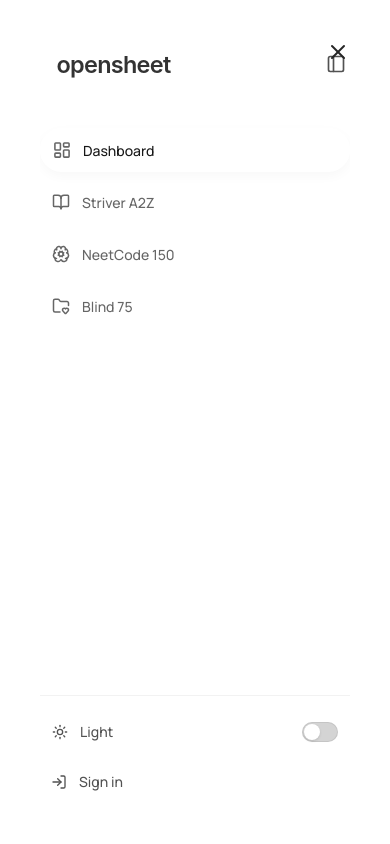
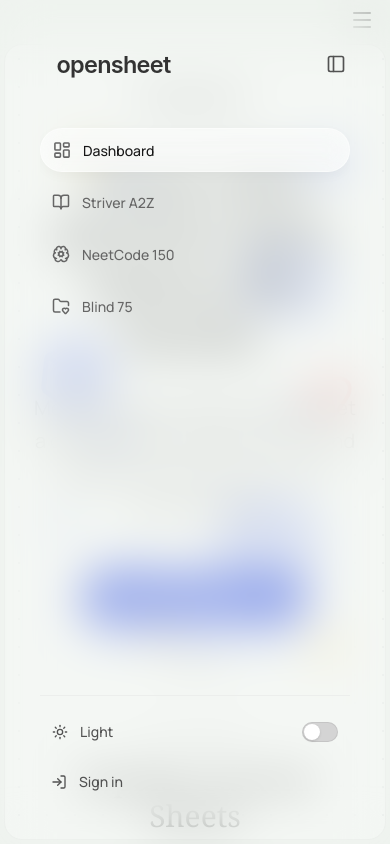
Before and after one commit to Soham-Donode/opensheet, a Next.js app: page / in a window 390 px wide. Both pictures are taken after a click on the icon 362 px from the left and 20 px from the top of the page. Built offline with nearby package versions, Linux system fonts and the light colour scheme; no server answers.

Commit message:
fixed mobile scroll issue

```diff
--- a/src/app/globals.css
+++ b/src/app/globals.css
@@ -5,6 +5,7 @@
 @custom-variant dark (&:is(.dark *));
 
 @theme inline {
+
   --color-background: var(--background);
   --color-foreground: var(--foreground);
   --font-sans: var(--font-manrope);
@@ -49,6 +50,8 @@
 }
 
 :root {
+  --gshade: 233 239 234; /* RGB values of #e9efea */
+  --gshade-alpha: 0.5;
   --background: oklch(1 0 0);
   --foreground: oklch(0.145 0 0);
   --card: oklch(1 0 0);
--- a/src/app/layout.tsx
+++ b/src/app/layout.tsx
@@ -51,7 +51,7 @@
             }}
           />
         </head>
-        <body className="h-screen flex flex-col m-0 p-0 overflow-hidden">
+        <body className="h-full md:h-screen flex flex-col m-0 p-0 overflow-x-hidden md:overflow-hidden">
           <ThemeProvider>
             <AppSidebar>
               <main className="flex-1 overflow-y-auto bg-dot-matrix">
--- a/src/components/AppSidebar.tsx
+++ b/src/components/AppSidebar.tsx
@@ -60,7 +60,7 @@
   return (
     <div
       className={cn(
-        "flex flex-col md:flex-row dark:bg-[#030303] w-full flex-1 overflow-hidden h-screen",
+        "flex flex-col md:flex-row dark:bg-[#030303] w-full flex-1 overflow-x-hidden md:overflow-hidden h-auto md:h-screen",
       )}
     >
       <Sidebar open={open} setOpen={setOpen}>
@@ -82,7 +82,7 @@
           </div>
         </SidebarBody>
       </Sidebar>
-      <div className="flex-1 p-1 md:p-2 bg-[#e9efea]/50 dark:bg-[#262626] ">
+      <div className="flex-1 p-1 md:p-2 bg-[#e9efea]/50 dark:bg-[#262626] min-h-0">
         <div className="flex flex-col w-full h-full bg-white dark:bg-[#1f1f1f] border border-neutral-200 dark:border-white/10 rounded-2xl md:rounded-[1.5rem] shadow-[0_8px_30px_rgb(0,0,0,0.04)] dark:shadow-none overflow-hidden relative">
           {children}
         </div>
--- a/src/components/ui/sidebar.tsx
+++ b/src/components/ui/sidebar.tsx
@@ -117,7 +117,7 @@
     <>
       <div
         className={cn(
-          "h-10 px-4 py-4 flex flex-row md:hidden items-center justify-between bg-neutral-100 dark:bg-neutral-800 w-full",
+          "h-10 px-4 py-4 flex flex-row md:hidden items-center justify-between bg-[#e9efea]/50 dark:bg-neutral-800 w-full",
         )}
         {...props}
       >
@@ -138,16 +138,10 @@
                 ease: "easeInOut",
               }}
               className={cn(
-                "fixed h-full w-full inset-0 bg-white dark:bg-neutral-900 p-10 z-[100] flex flex-col justify-between",
+                "fixed h-full w-full inset-0 bg-[#e9efea]/50 backdrop-blur-xl dark:bg-neutral-900/90 p-10 z-[100] flex flex-col justify-between",
                 className,
               )}
             >
-              <div
-                className="absolute right-10 top-10 z-50 text-neutral-800 dark:text-neutral-200 cursor-pointer"
-                onClick={() => setOpen(!open)}
-              >
-                <X />
-              </div>
               {children}
             </motion.div>
           )}
```
